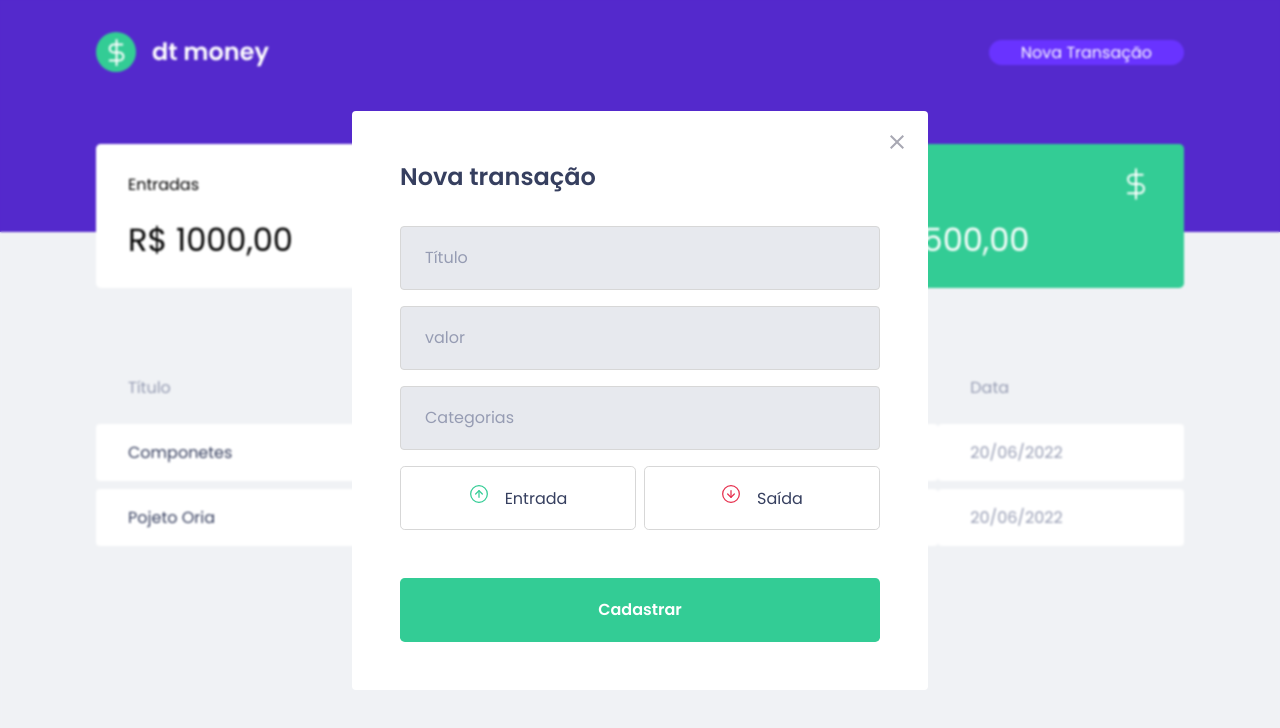
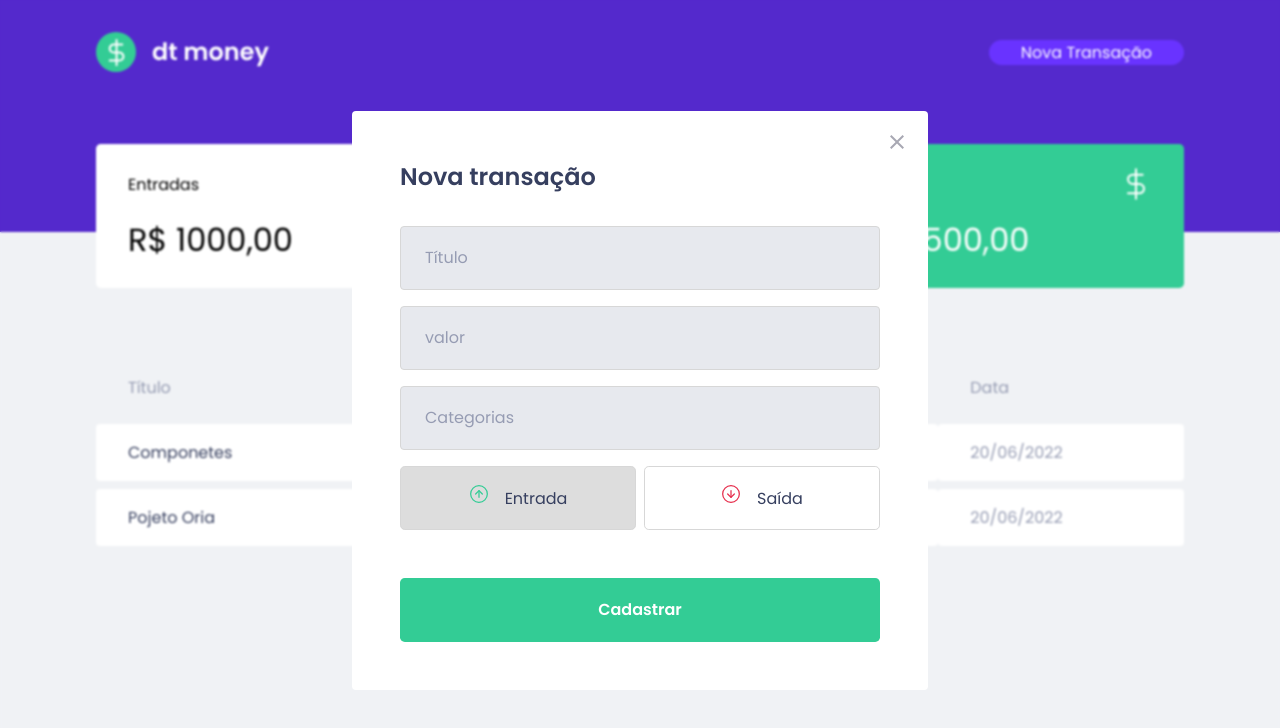
Before and after one commit to kleysoncastro/review-react, a React (Create React App) app: page / in a window 1280 px wide. Both pictures are taken after a click on the button "Nova Transação". Shown: the top 728 px of the page. Built offline with nearby package versions, Linux system fonts and the light colour scheme; no server answers; what miragejs would draw is missing.

Commit message:
styles: transaction funcionalidade bottun selected

```diff
--- a/src/components/NewTransactionModal/index.tsx
+++ b/src/components/NewTransactionModal/index.tsx
@@ -1,9 +1,10 @@
 import Modal from "react-modal";
-import { Container, TransactionContainer } from "./styles";
+import { Container, TransactionContainer, RadioBoxButton } from "./styles";
 import closeImg from "../../assets/close.svg";
 
 import income from "../../assets/income.svg"
 import outcome from "../../assets/outcome.svg"
+import { useState } from "react";
 interface INewOpenTransactionModal {
     isOpenModal: boolean;
     OnRequestCloseModal: () => void;
@@ -15,6 +16,8 @@ estão estilizadas no global.ts
 */
 
 export function NewTransactionModal(props: INewOpenTransactionModal) {
+
+    const [type, setType] = useState('deposito');
 
     return (
         <Modal isOpen={props.isOpenModal}
@@ -36,14 +39,21 @@ export function NewTransactionModal(props: INewOpenTransactionModal) {
                 <input placeholder="valor" type="number" />
                 <input placeholder="Categorias" />
                 <TransactionContainer>
-                    <button type="button">
+                    <RadioBoxButton type="button"
+                        onClick={() => { setType("deposito") }}
+                        isActive={type === "deposito"}
+                    >
                         <img src={income} alt="Entrada" />
                         <span>Entrada</span>
-                    </button>
-                    <button type="button">
+                    </RadioBoxButton>
+                    <RadioBoxButton type="button"
+                        onClick={() => { setType("retirada") }}
+                        isActive={type === "retirada"}
+
+                    >
                         <img src={outcome} alt="Saida" />
                         <span>Saída</span>
-                    </button>
+                    </RadioBoxButton>
 
                 </TransactionContainer>
                 <button type="submit">Cadastrar</button>
--- a/src/components/NewTransactionModal/styles.ts
+++ b/src/components/NewTransactionModal/styles.ts
@@ -57,12 +57,20 @@ grid-template-columns: 1fr 1fr;
 gap: 0.5rem;
 
 
-button {
-    height: 4rem;
+`;
+
+interface RadioBoxButtonProps {
+    isActive: boolean;
+}
+
+export const RadioBoxButton = styled.button<RadioBoxButtonProps>`
+
+
+height: 4rem;
     border: 1px solid #d7d7d7;
     border-radius: 0.3rem;
 
-    background: transparent;
+    background: ${(props) => props.isActive ? "#ddd" : "transparent"};
 
     align-items: center;
     justify-content: center;
@@ -79,6 +87,5 @@ button {
         color: var(--text-title);
 
     }
-}
 
 `;
```
